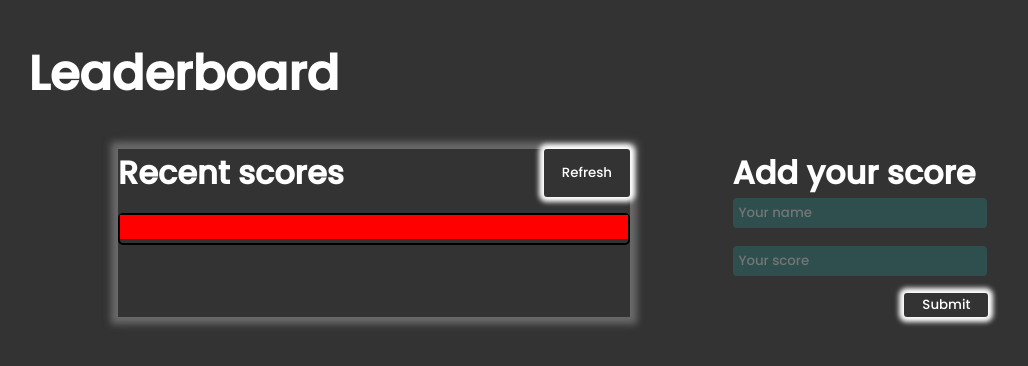
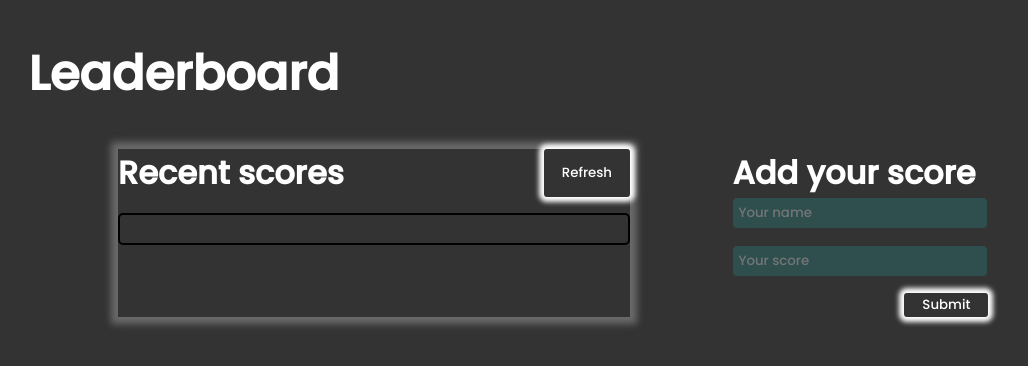
Before and after one commit to David-Lanzz/Leaderboard-Project, a React app: page src/index.html in a window 1280 px wide. Shown: the whole page, without its empty margins (10-1038 px from the left). Built offline with nearby package versions, Linux system fonts and the light colour scheme; no server answers.

Commit message:
Remove hard coded list

```diff
--- a/src/index.html
+++ b/src/index.html
@@ -19,7 +19,6 @@
                 <button id="refresh">Refresh</button>
             </div>
             <ul class="scoresList">
-<li style="background-color: red; color: aliceblue;"></li>
             </ul>
         </section>
         <section class="scoresCreation">
```
